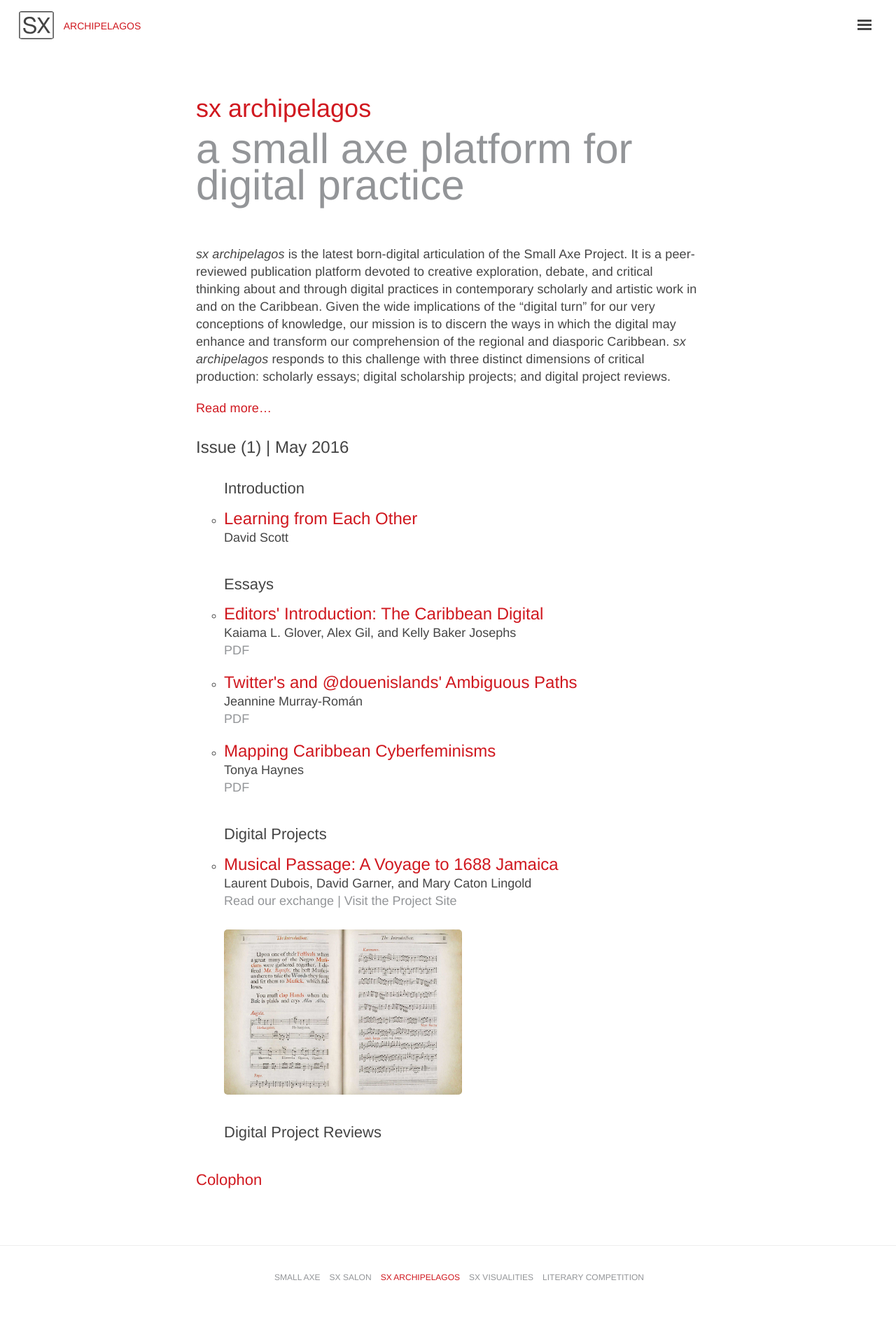
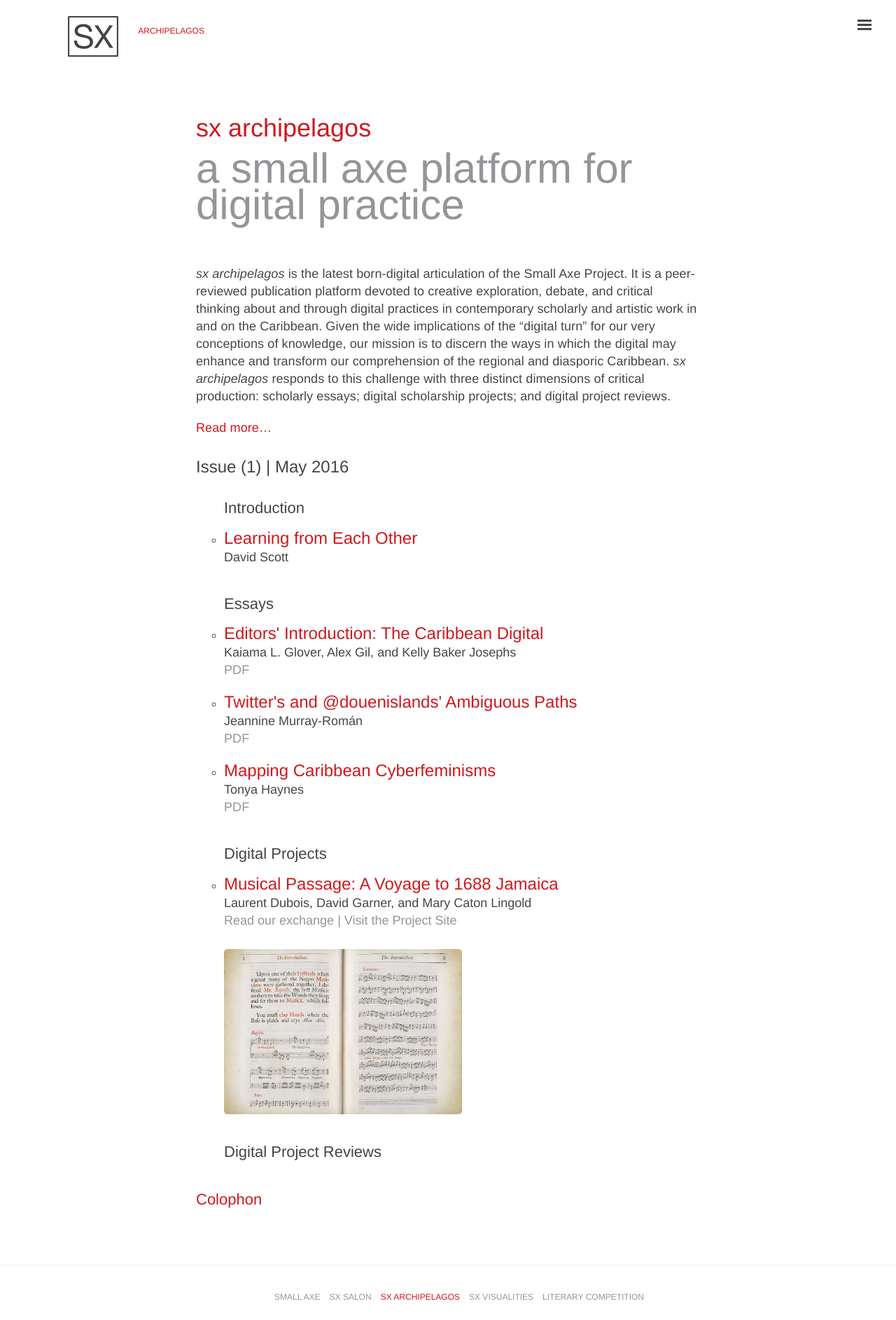
Before and after one commit to archipelagosjournal/archipelagos, a Jekyll site: the page built from index.html, in a window 1280 px wide. Shown: the whole page at 70% size. Built offline with Jekyll 4.4.1, drawn with Linux system fonts in a browser that asks for light colours; before the commit the page ends 1858 px from its top, so only the background shows below that.

Commit message:
changed logo size and margin

```diff
--- a/_layouts/default.html
+++ b/_layouts/default.html
@@ -11,7 +11,7 @@
          content to avoid any CSS collisions with our real content. -->
     <div class="wrap">
       <div class="masthead">
-        <a id="logo" href="http://smallaxe.net"><img src="{{ site.baseurl }}/public/logo.svg" height="40px" width="52px" alt="small axe logo"/></a>
+        <a id="logo" href="http://smallaxe.net"><img src="{{ site.baseurl }}/public/logo.svg" height="64px" width="72px" alt="small axe logo"/></a>
         <a class="header-title" href="{{ site.baseurl }}/index.html">archipelagos</a>
 
 
--- a/public/css/main.css
+++ b/public/css/main.css
@@ -13,7 +13,7 @@
 * based on Ed theme by @elotroalex
 * http://elotroalex.github.io/ed/
 * ... and the Small Axe Project design
-* by Juliet Lewis and Sven Johnson
+* by Juliet Lewis
 *
 */
 
@@ -128,12 +128,12 @@
   font-weight: 300;
   text-transform: uppercase;
   max-width: 38rem;
-  padding-left:  .66rem;
+  padding-left:  1.4rem;
   padding-right: 1rem;
   margin-left:  auto;
   margin-right: auto;
-  font-size: .7rem;
-  top: 25px;
+  font-size: .6rem;
+  top: 1.6rem;
   position: absolute;
 }
 
@@ -447,7 +447,8 @@
 
 a#logo {
 	display: inline-block;
-	margin-left: 2%;
+	margin-left: 7.6%;
+  margin-top: .2rem;
 	margin-bottom: -.33rem;
 }
 
```
